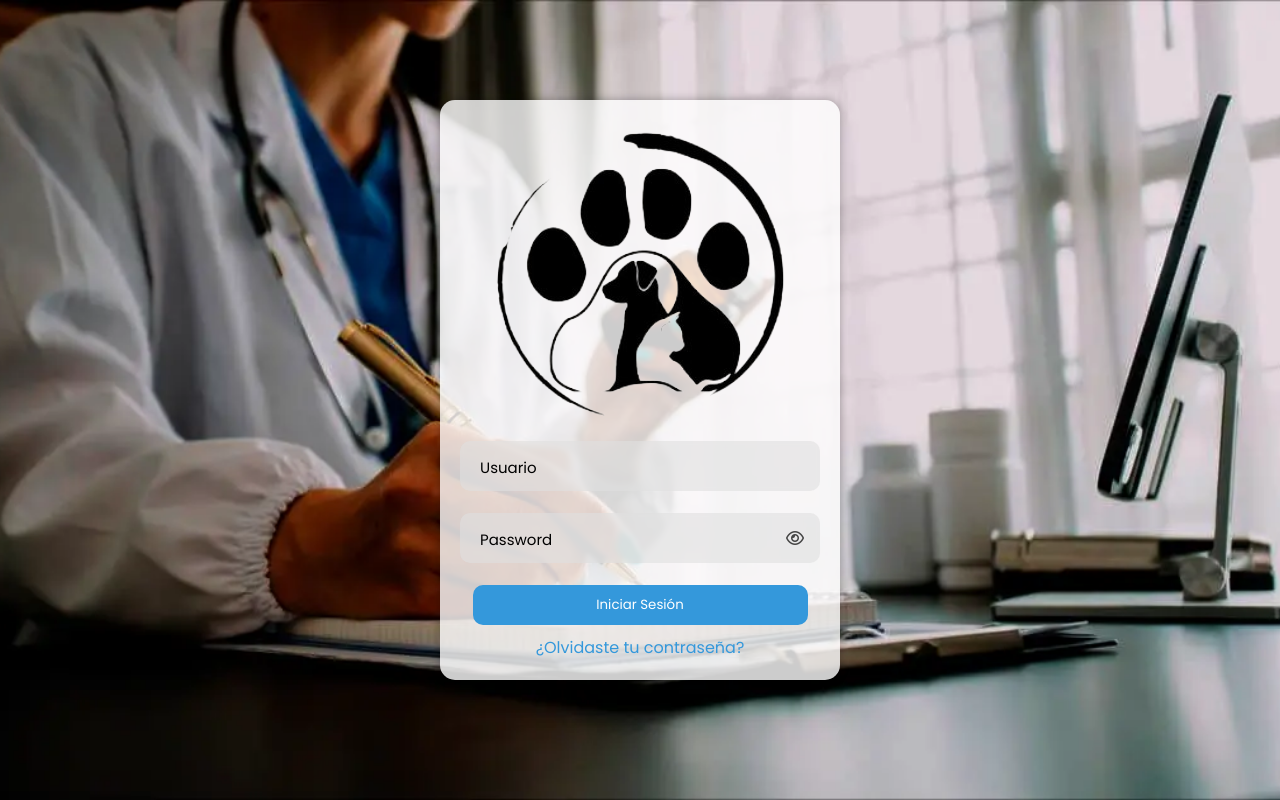
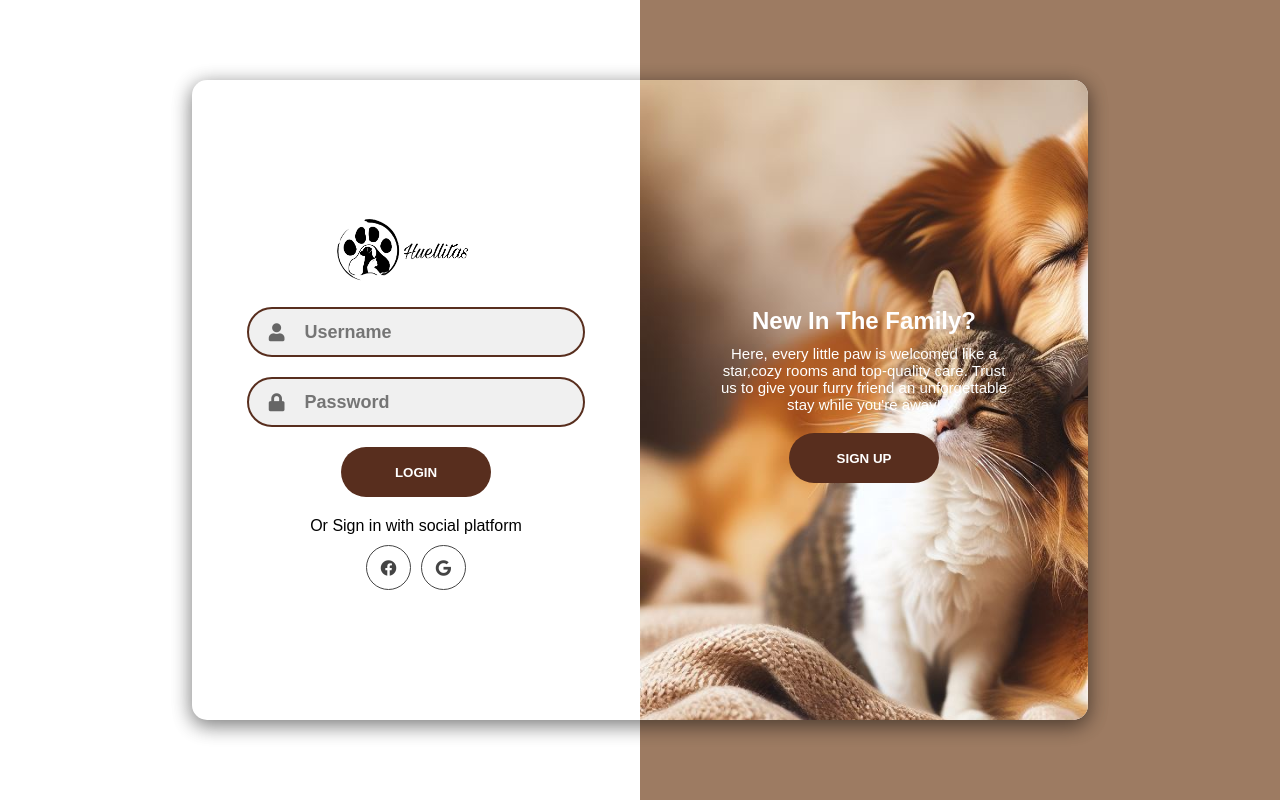
Before and after one commit to JuanPaCordoba/huellas, a website: page public/login.html in a window 1280 px wide. Drawn offline with Linux system fonts and the light colour scheme.

Commit message:
Login y registro

```diff
--- /dev/null
+++ b/public/css/styles.css
@@ -0,0 +1,252 @@
+body {
+    margin: 0;
+    padding: 0;
+    height: 100vh;
+    display: flex;
+    justify-content: center;
+    align-items: center;
+    background: linear-gradient(to right, white 50%, rgb(157,123,98) 50%);
+}
+
+* {
+    margin: 0;
+    padding: 0;
+    box-sizing: border-box;
+    font-family: 'Poppins', sans-serif;
+}
+
+.container {
+    position: relative;
+    width: 70vw;
+    height: 80vh;
+    background: #fff;
+    border-radius: 15px;
+    box-shadow: 0 4px 20px 0 rgba(0, 0, 0, 0.3), 0 6px 20px 0 rgba(0, 0, 0, 0.3);
+    overflow: hidden;
+}
+.container::before {
+    content: "";
+    position: absolute;
+    top: 0;
+    left: -50%;
+    width: 100%;
+    height: 100%;
+    background-image: url("../images/1.jpeg");
+    background-size: cover;
+    background-repeat: no-repeat;
+    background-position: center;
+    z-index: 6;
+    transform: translateX(100%);
+    transition: 1s ease-in-out;
+}
+.signin-signup {
+    position: absolute;
+    top: 0;
+    left: 0;
+    width: 100%;
+    height: 100%;
+    display: flex;
+    align-items: center;
+    justify-content: space-around;
+    z-index: 5;
+}
+form {
+    display: flex;
+    align-items: center;
+    justify-content: center;
+    flex-direction: column;
+    width: 40%;
+    min-width: 238px;
+    padding: 0 10px;
+}
+form.sign-in-form {
+    opacity: 1;
+    transition: 0.5s ease-in-out;
+    transition-delay: 1s;
+}
+form.sign-up-form {
+    opacity: 0;
+    transition: 0.5s ease-in-out;
+    transition-delay: 1s;
+}
+.title .logo{
+
+    width: 190px;
+    height: auto;
+}
+.input-field {
+    width: 100%;
+    height: 50px;
+    background: #f0f0f0;
+    margin: 10px 0;
+    border: 2px solid rgb(88,46,30);
+    border-radius: 50px;
+    display: flex;
+    align-items: center;
+}
+.input-field i {
+    flex: 1;
+    text-align: center;
+    color: #666;
+    font-size: 18px;
+}
+.input-field input {
+    flex: 5;
+    background: none;
+    border: none;
+    outline: none;
+    width: 100%;
+    font-size: 18px;
+    font-weight: 600;
+    color: #444;
+}
+.btn {
+    width: 150px;
+    height: 50px;
+    border: none;
+    border-radius: 50px;
+    background: rgb(88,46,30);
+    color: #fff;
+    font-weight: 600;
+    margin: 10px 0;
+    text-transform: uppercase;
+    cursor: pointer;
+}
+.btn:hover {
+    background: rgb(227,206,179);
+}
+.social-text {
+    margin: 10px 0;
+    font-size: 16px;
+}
+.social-media {
+    display: flex;
+    justify-content: center;
+}
+.social-icon {
+    height: 45px;
+    width: 45px;
+    display: flex;
+    align-items: center;
+    justify-content: center;
+    color: #444;
+    border: 1px solid #444;
+    border-radius: 50px;
+    margin: 0 5px;
+}
+a {
+    text-decoration: none;
+}
+.social-icon:hover {
+    color: #df4adf;
+    border-color: #df4adf;
+}
+.panels-container {
+    position: absolute;
+    top: 0;
+    left: 0;
+    width: 100%;
+    height: 100%;
+    display: flex;
+    align-items: center;
+    justify-content: space-around;
+}
+.panel {
+    display: flex;
+    flex-direction: column;
+    align-items: center;
+    justify-content: space-around;
+    width: 35%;
+    min-width: 238px;
+    padding: 0 10px;
+    text-align: center;
+    z-index: 6;
+}
+.left-panel {
+    pointer-events: none;
+}
+.content {
+    color: #fff;
+    transition: 1.1s ease-in-out;
+    transition-delay: 0.5s;
+}
+.panel h3 {
+    font-size: 24px;
+    font-weight: 600;
+}
+.panel p {
+    font-size: 15px;
+    padding: 10px 0;
+}
+
+.left-panel .content {
+    transform: translateX(-200%);
+}
+.right-panel .image,
+.right-panel .content {
+    transform: translateX(0);
+}
+.account-text {
+    display: none;
+}
+/*Animation*/
+.container.sign-up-mode::before {
+    transform: translateX(0);
+}
+.container.sign-up-mode .right-panel .image,
+.container.sign-up-mode .right-panel .content {
+    transform: translateX(200%);
+}
+.container.sign-up-mode .left-panel .image,
+.container.sign-up-mode .left-panel .content {
+    transform: translateX(0);
+}
+.container.sign-up-mode form.sign-in-form {
+    opacity: 0;
+}
+.container.sign-up-mode form.sign-up-form {
+    opacity: 1;
+}
+.container.sign-up-mode .right-panel {
+    pointer-events: none;
+}
+.container.sign-up-mode .left-panel {
+    pointer-events: all;
+}
+/*Responsive*/
+@media (max-width:779px) {
+    .container {
+        width: 100vw;
+        height: 100vh;
+    }
+}
+@media (max-width:635px) {
+    .container::before {
+        display: none;
+    }
+    form {
+        width: 80%;
+    }
+    form.sign-up-form {
+        display: none;
+    }
+    .container.sign-up-mode2 form.sign-up-form {
+        display: flex;
+        opacity: 1;
+    }
+    .container.sign-up-mode2 form.sign-in-form {
+        display: none;
+    }
+    .panels-container {
+        display: none;
+    }
+    .account-text {
+        display: initial;
+        margin-top: 30px;
+    }
+}
+@media (max-width:320px) {
+    form {
+        width: 90%;
+    }
+}
--- /dev/null
+++ b/public/js/scripts.js
@@ -0,0 +1,17 @@
+const sign_in_btn = document.querySelector("#sign-in-btn");
+const sign_up_btn = document.querySelector("#sign-up-btn");
+const container = document.querySelector(".container");
+const sign_in_btn2 = document.querySelector("#sign-in-btn2");
+const sign_up_btn2 = document.querySelector("#sign-up-btn2");
+sign_up_btn.addEventListener("click", () => {
+    container.classList.add("sign-up-mode");
+});
+sign_in_btn.addEventListener("click", () => {
+    container.classList.remove("sign-up-mode");
+});
+sign_up_btn2.addEventListener("click", () => {
+    container.classList.add("sign-up-mode2");
+});
+sign_in_btn2.addEventListener("click", () => {
+    container.classList.remove("sign-up-mode2");
+});
--- a/public/login.html
+++ b/public/login.html
@@ -1,53 +1,102 @@
 <!DOCTYPE html>
-<html>
+<html lang="en">
   <head>
-        <meta charset="UTF-8">
-        <meta http-equiv="X-UA-Compatible" content="IE=edge">
-        <meta name="viewport" content="width=device-width, initial-scale=1.0">
-        <link rel="stylesheet" href="style.css">
-        <link rel="stylesheet" href="https://cdnjs.cloudflare.com/ajax/libs/font-awesome/6.4.0/css/all.min.css"
-            integrity="sha512-iecdLmaskl7CVkqkXNQ/ZH/XLlvWZOJyj7Yy7tcenmpD1ypASozpmT/E0iPtmFIB46ZmdtAc9eNBvH0H/ZpiBw=="
-            crossorigin="anonymous" referrerpolicy="no-referrer" />
-            <link rel="icon" href="images/icon.ico">
-
-
-
-
-        <title>Login | Diarymedi</title>
+    <meta charset="UTF-8" />
+    <meta name="viewport" content="width=device-width, initial-scale=1.0" />
+    <title>Document</title>
+    <link
+      rel="stylesheet"
+      href="https://pro.fontawesome.com/releases/v5.10.0/css/all.css"
+      integrity="sha384-AYmEC3Yw5cVb3ZcuHtOA93w35dYTsvhLPVnYs9eStHfGJvOvKxVfELGroGkvsg+p"
+      crossorigin="anonymous"
+    />
+    <link rel="stylesheet" href="css/styles.css" />
   </head>
   <body>
-  <div class="login-container">
-    <form id="login-form" action="http://localhost:8000/login" method="POST">
-      <div class="logo">
-        <img src="images/logo.png" alt="logo.png" class="logo-img">
+    <div class="container">
+      <div class="signin-signup">
+        <form action="" class="sign-in-form">
+          <div class="title">
+            <img src="images/logo2.png" alt="logo de la empresa" class="logo" />
           </div>
-    <div class="input-group">
           <div class="input-field">
-            <input type="text" class="input-box" id="username" required>
-            <label for="username">Usuario</label>
+            <i class="fas fa-user"></i>
+            <input type="text" placeholder="Username" />
           </div>
-
           <div class="input-field">
-        <input type="password" class="input-box" id="password" required>
-        <label for="password">Password</label>
-        <div class="eye-area">
-            <div class="eye-box" onclick="myLogPassword()">
-                <i class="fa-regular fa-eye" id="eye"></i>
-                <i class="fa-regular fa-eye-slash" id="eye-slash"></i>
+            <i class="fas fa-lock"></i>
+            <input type="password" placeholder="Password" />
+          </div>
+          <input type="submit" value="Login" class="btn" />
+          <p class="social-text">Or Sign in with social platform</p>
+          <div class="social-media">
+            <a href="#" class="social-icon">
+              <i class="fab fa-facebook"></i>
+            </a>
+            <a href="" class="social-icon">
+              <i class="fab fa-google"></i>
+            </a>
+          </div>
+          <p class="account-text">
+            Don't have an account? <a href="#" id="sign-up-btn2">Sign up</a>
+          </p>
+        </form>
+        <form action="" class="sign-up-form">
+          <div class="title">
+            <img src="images/logo2.png" alt="logo de la empresa" class="logo" />
+          </div>
+          <div class="input-field">
+            <i class="fas fa-user"></i>
+            <input type="text" placeholder="Username" />
+          </div>
+          <div class="input-field">
+            <i class="fas fa-envelope"></i>
+            <input type="text" placeholder="Email" />
+          </div>
+          <div class="input-field">
+            <i class="fas fa-lock"></i>
+            <input type="password" placeholder="Password" />
+          </div>
+          <input type="submit" value="Sign up" class="btn" />
+          <p class="social-text">Or Sign in with social platform</p>
+          <div class="social-media">
+            <a href="#" class="social-icon">
+              <i class="fab fa-facebook"></i>
+            </a>
+            <a href="" class="social-icon">
+              <i class="fab fa-google"></i>
+            </a>
+          </div>
+          <p class="account-text">
+            Already have an account? <a href="#" id="sign-in-btn2">Sign in</a>
+          </p>
+        </form>
+      </div>
+      <div class="panels-container">
+        <div class="panel left-panel">
+          <div class="content">
+            <h3>New In The Family?</h3>
+            <p>
+              Here, every little paw is welcomed like a star,cozy rooms and
+              top-quality care. Trust us to give your furry friend an
+              unforgettable stay while you're away!
+            </p>
+            <button class="btn" id="sign-in-btn">Sign in</button>
+          </div>
+        </div>
+        <div class="panel right-panel">
+          <div class="content">
+            <h3>New In The Family?</h3>
+            <p>
+              Here, every little paw is welcomed like a star,cozy rooms and
+              top-quality care. Trust us to give your furry friend an
+              unforgettable stay while you're away!
+            </p>
+            <button class="btn" id="sign-up-btn">Sign up</button>
           </div>
         </div>
       </div>
-
-      <button type="submit">Iniciar Sesión</button>
-    </form>
-
-    <div id="error-message" class="error-message">Credenciales incorrectas. Por favor, inténtalo de nuevo.</div>
-
-    <div class="forgot-password">
-      <a href="#">¿Olvidaste tu contraseña?</a>
     </div>
-  </div>
-
-  <script src="script.js"></script>
+    <script src="js/scripts.js"></script>
   </body>
 </html>
```
Also changed, not shown: public/images/1.jpeg (added), public/images/logo2.png (added). Lines whose indentation alone changed are shown as unchanged.
